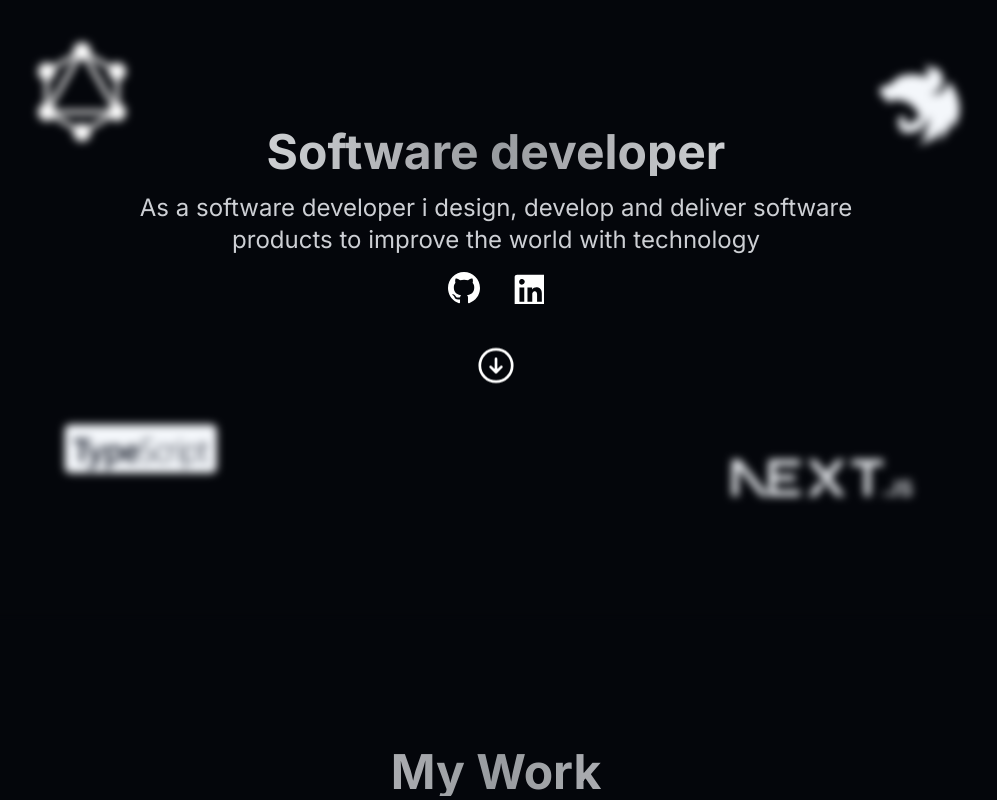
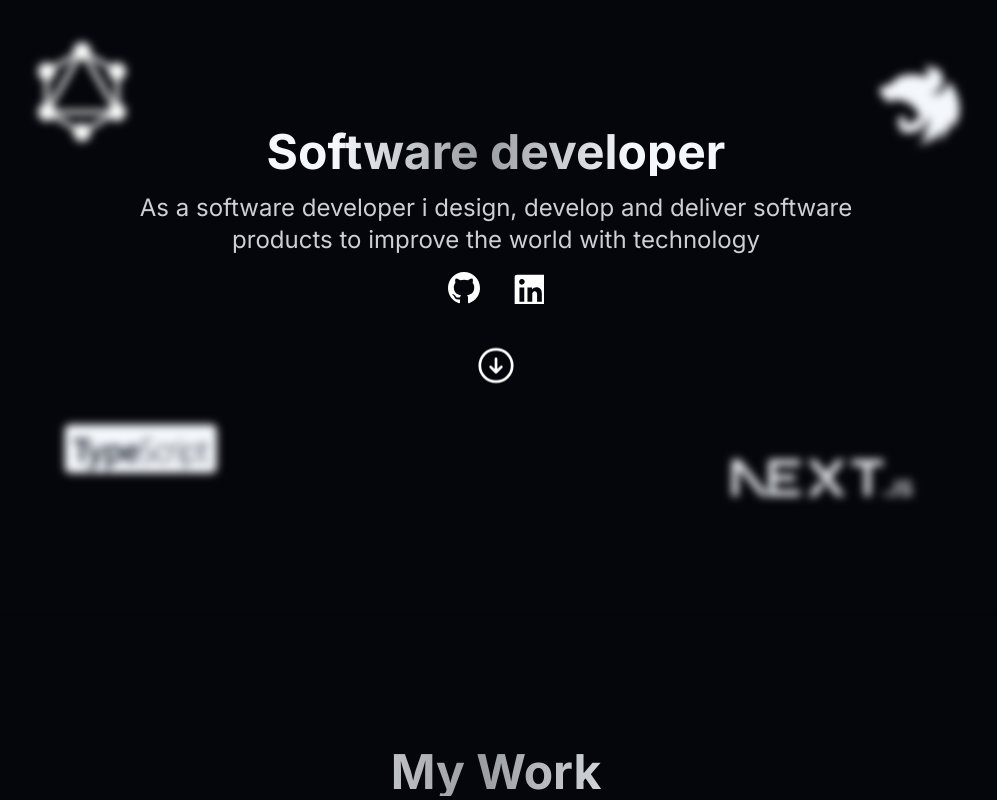
Before and after one commit to sam-621/rogeliosamuel.com, a Next.js app: page / in a window 1280 px wide. Shown: the part 180-980 px from the top of the page, without its empty margins (144-1141 px from the left). Built offline with nearby package versions, Linux system fonts and the light colour scheme.

Commit message:
change title styles

```diff
--- a/src/components/atoms/Title.tsx
+++ b/src/components/atoms/Title.tsx
@@ -1,22 +1,16 @@
 import { FC, ReactNode } from 'react'
 
 export const Title: FC<Props> = ({ variant, className, children }) => {
-  if (variant === 'h1') {
+  if (variant === 'h2') {
     return (
-      <h1
-        className={`text-5xl font-bold text-fill-transparent bg-gradient-to-r from-gray-100 via-[rgba(244,247,251,62%)] to-gray-100 bg-clip-text lg:text-6xl ${className}`}
-      >
+      <h2 className={`text-5xl font-bold text-fill-transparent text-bg ${className}`}>
         {children}
-      </h1>
+      </h2>
     )
   }
 
   return (
-    <h2
-      className={`text-5xl font-bold text-fill-transparent bg-gradient-to-r from-gray-100 via-[rgba(244,247,251,62%)] to-gray-100 bg-clip-text ${className}`}
-    >
-      {children}
-    </h2>
+    <h1 className={`text-5xl font-bold text-fill-transparent text-bg ${className}`}>{children}</h1>
   )
 }
 
--- a/src/styles/components/atoms/title.css
+++ b/src/styles/components/atoms/title.css
@@ -1,3 +1,9 @@
 .text-fill-transparent {
   -webkit-text-fill-color: transparent;
 }
+.text-bg {
+  background: linear-gradient(92.01deg, #F4F7FB 29.06%, rgba(244, 247, 251, 0.62) 48.28%, #F4F7FB 67.27%);
+  -webkit-background-clip: text;
+  -webkit-text-fill-color: transparent;
+  background-clip: text;
+}
```
